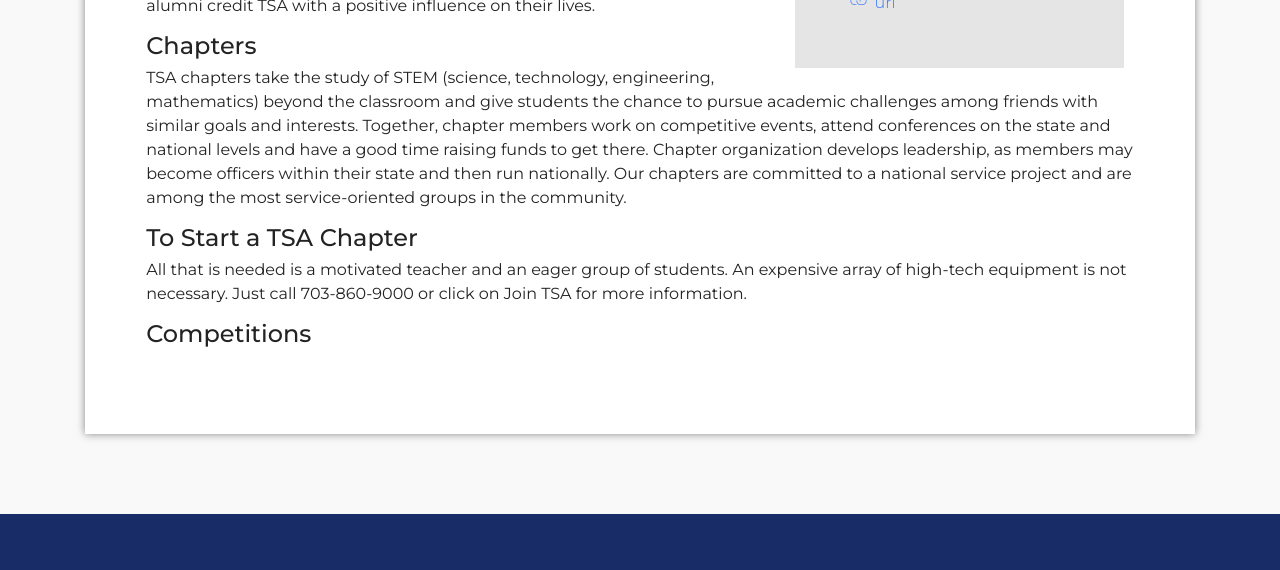
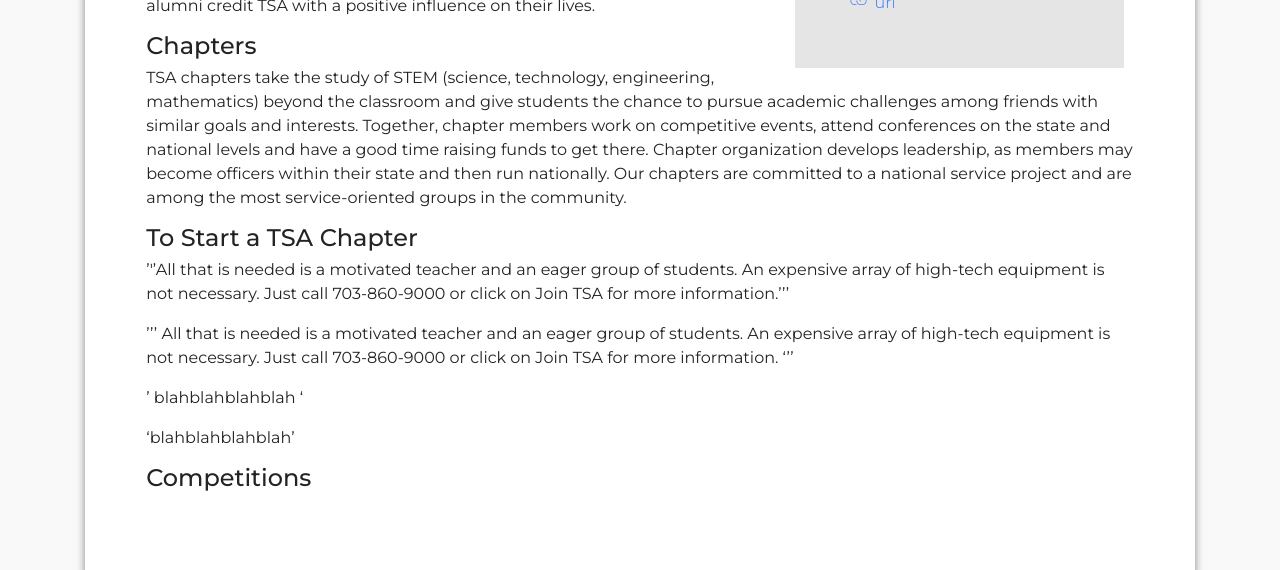
Before and after one commit to JacksonMeade/tsa-redesign-old, a Jekyll site: the page built from _posts/2018-05-17-our-story.md, in a window 1280 px wide and 900 px high, scrolled down 750 px, cut to the strip 0-570 px from the top of the window. Built offline with Jekyll 4.4.1, drawn with Linux system fonts in a browser that asks for light colours; nearby versions of some CDN libraries; some web fonts are replaced.

```diff
--- a/_posts/2018-05-17-our-story.md
+++ b/_posts/2018-05-17-our-story.md
@@ -30,6 +30,12 @@
 TSA chapters take the study of STEM (science, technology, engineering, mathematics) beyond the classroom and give students the chance to pursue academic challenges among friends with similar goals and interests. Together, chapter members work on competitive events, attend conferences on the state and national levels and have a good time raising funds to get there. Chapter organization develops leadership, as members may become officers within their state and then run nationally. Our chapters are committed to a national service project and are among the most service-oriented groups in the community.
 
 #### To Start a TSA Chapter
-All that is needed is a motivated teacher and an eager group of students. An expensive array of high-tech equipment is not necessary. Just call 703-860-9000 or click on Join TSA for more information.
+'''All that is needed is a motivated teacher and an eager group of students. An expensive array of high-tech equipment is not necessary. Just call 703-860-9000 or click on Join TSA for more information.'''
+
+''' All that is needed is a motivated teacher and an eager group of students. An expensive array of high-tech equipment is not necessary. Just call 703-860-9000 or click on Join TSA for more information. '''
+
+' blahblahblahblah '
+
+'blahblahblahblah'
 
 #### Competitions
```
